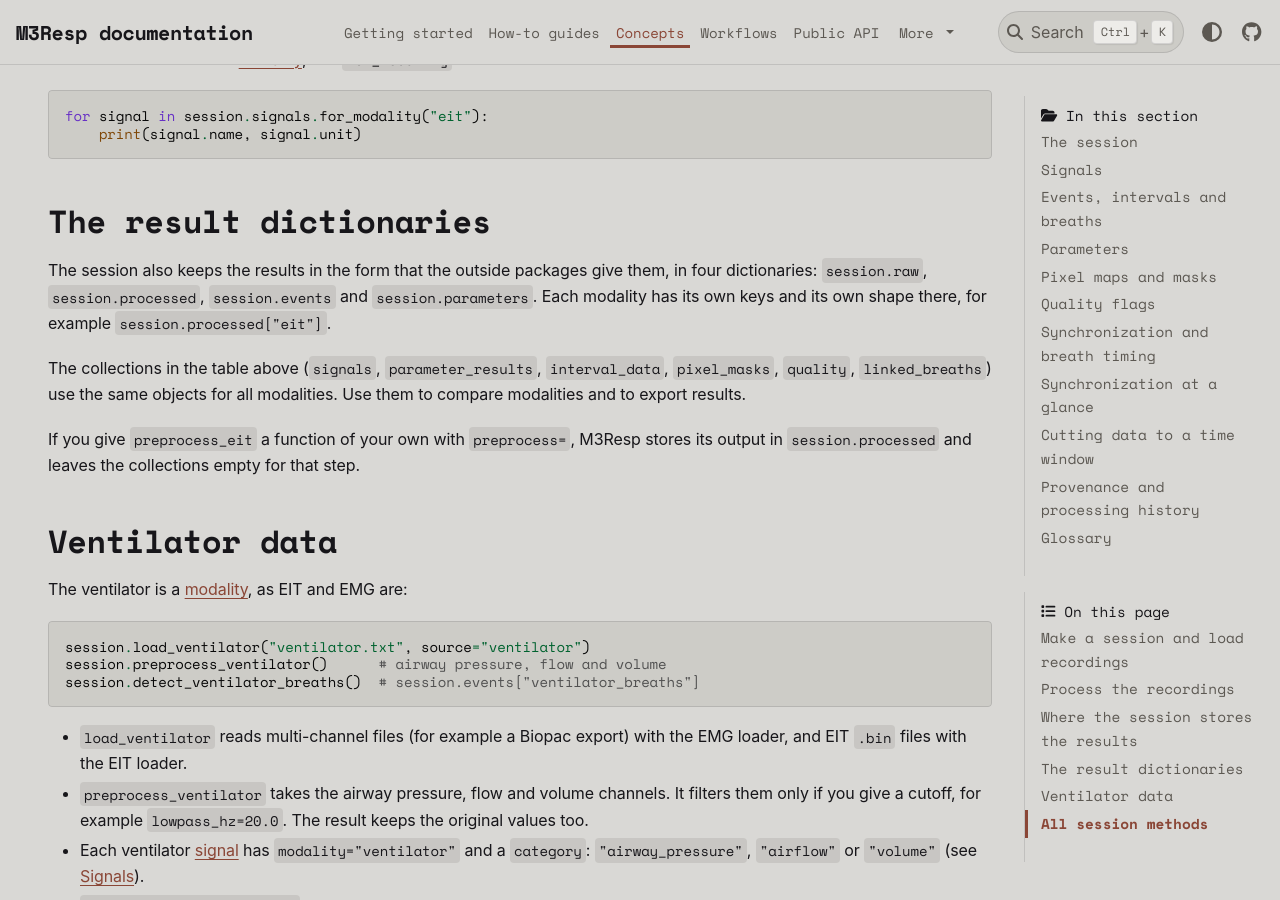
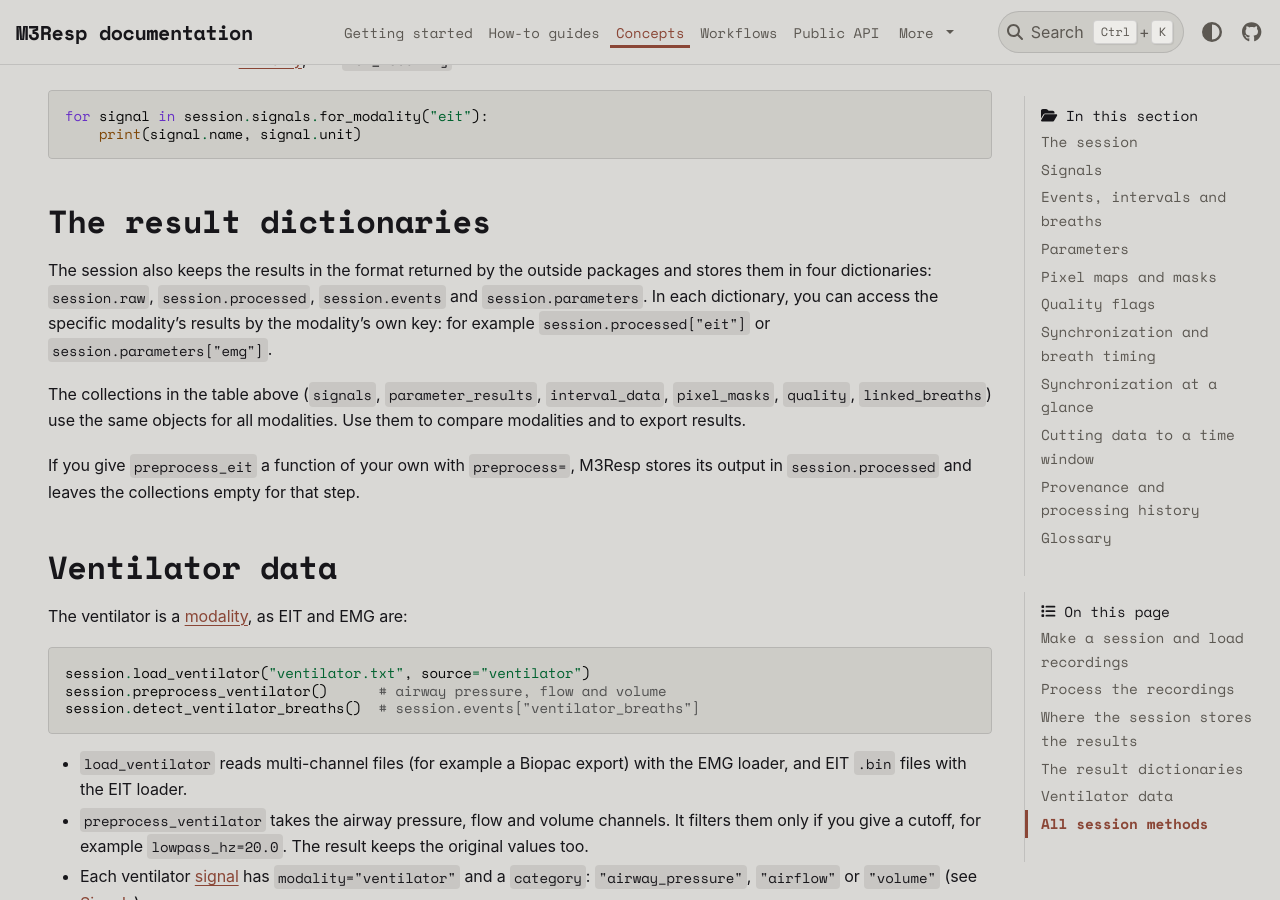
Before and after one commit to M3RESP/m3resp, a Sphinx documentation site: the page built from docs/concepts/session.md, in a window 1280 px wide and 900 px high, scrolled down 1817 px. Built offline with Sphinx 7.4.7 and the PyData theme 0.15.4, drawn with Linux system fonts in a browser that asks for light colours; pages that are not in the unit, such as notebooks, are missing from menus.

Commit message:
Update docs/concepts/session.md
Co-authored-by: Chiara Maninetti <79974779+ChiaraM96@users.noreply.github.com>

```diff
--- a/docs/concepts/session.md
+++ b/docs/concepts/session.md
@@ -53,7 +53,7 @@ for signal in session.signals.for_modality("eit"):
 
 ## The result dictionaries
 
-The session also keeps the results in the form that the outside packages give them, in four dictionaries: `session.raw`, `session.processed`, `session.events` and `session.parameters`. Each modality has its own keys and its own shape there, for example `session.processed["eit"]`.
+The session also keeps the results in the format returned by the outside packages and stores them in four dictionaries: `session.raw`, `session.processed`, `session.events` and `session.parameters`. In each dictionary, you can access the specific modality's results by the modality's own key: for example `session.processed["eit"]` or `session.parameters["emg"]`.
 
 The collections in the table above (`signals`, `parameter_results`, `interval_data`, `pixel_masks`, `quality`, `linked_breaths`) use the same objects for all modalities. Use them to compare modalities and to export results.
 
```
